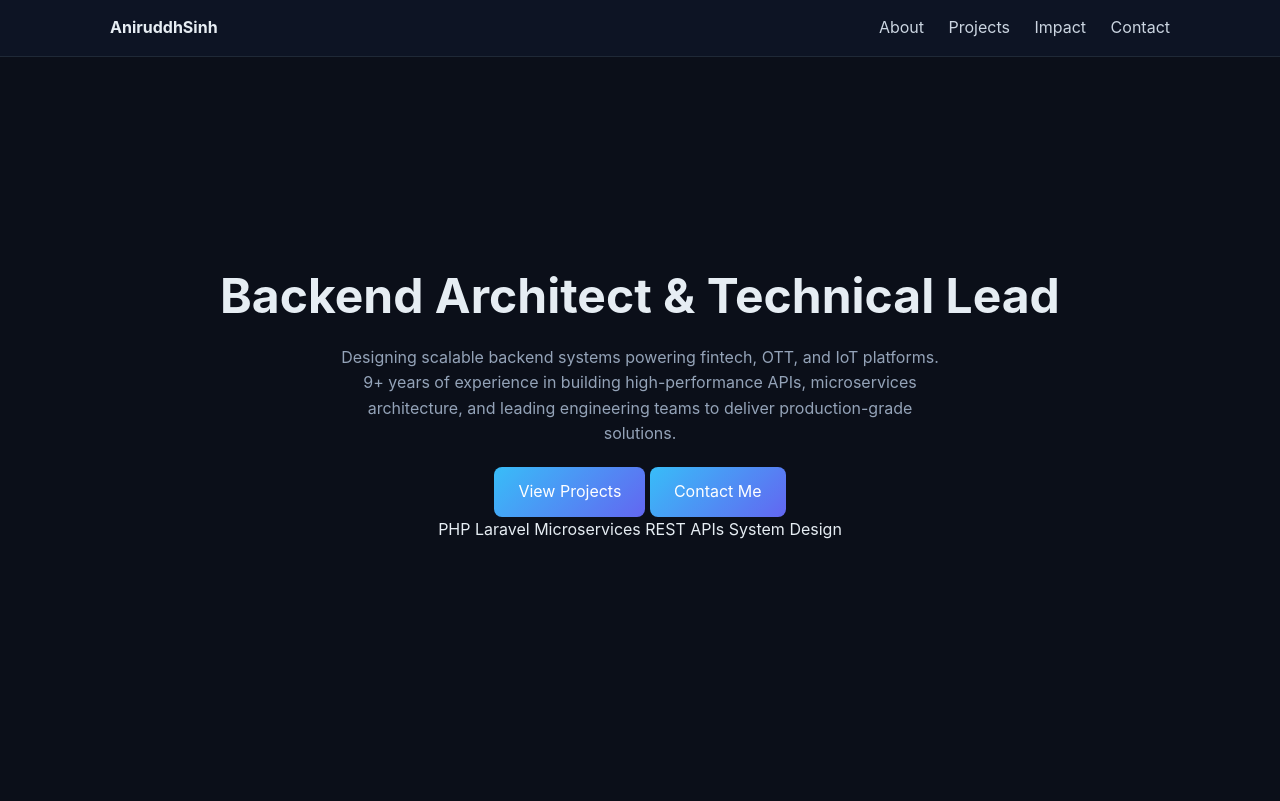
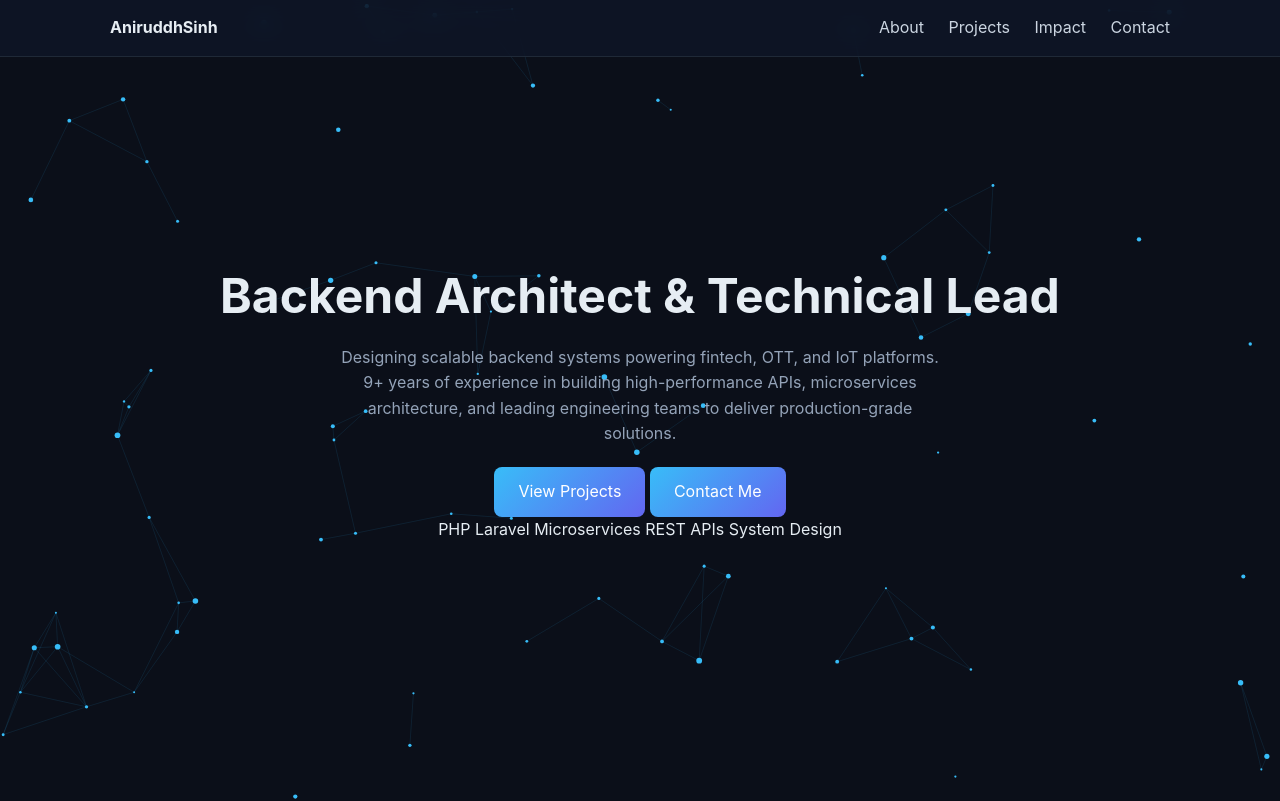
Before and after one commit to AniruddhSinh-Jadeja/portfolio, a plain HTML site: page index.html in a window 1280 px wide. Shown: the top 801 px of the page. Drawn offline with Linux system fonts and the light colour scheme.

Commit message:
Update index.html

```diff
--- a/index.html
+++ b/index.html
@@ -1,5 +1,6 @@
 <!DOCTYPE html>
 <html lang="en">
+
 <head>
 	<meta charset="UTF-8">
 	<meta name="viewport" content="width=device-width, initial-scale=1.0">
@@ -142,6 +143,20 @@ footer {
 			padding: 40px;
 			color: #94a3b8;
 		}
+
+		#particles {
+			position: absolute;
+			width: 100%;
+			height: 100%;
+			top: 0;
+			left: 0;
+			z-index: 0;
+		}
+
+		.hero-content {
+			position: relative;
+			z-index: 1;
+		}
 	</style>
 </head>
 
@@ -162,6 +177,9 @@ footer {
 
 	<!-- HERO -->
 	<div class="hero">
+
+		<!-- PARTICLE CANVAS -->
+		<canvas id="particles"></canvas>
 		<div class="hero-content">
 
 			<!-- NAME / ROLE -->
@@ -280,9 +298,14 @@ footer {
 			<!-- Beauty Marketplace -->
 			<div class="card">
 				<h3>Beauty Marketplace Platform</h3>
-      <p><b>Problem:</b> Service providers lacked a unified platform for bookings, promotions, and customer management.</p>
-      <p><b>Solution:</b> Built a Laravel-based marketplace with real-time booking, admin dashboard, and secure payment integration.</p>
-      <p><b>Impact:</b> Streamlined appointment handling and improved user experience for both vendors and customers.</p>
+				<p><b>Problem:</b> Service providers lacked a unified platform for bookings, promotions, and customer
+					management.</p>
+				<p><b>Solution:</b> Built a Laravel-based marketplace with real-time booking, admin dashboard, and
+					secure
+					payment integration.</p>
+				<p><b>Impact:</b> Streamlined appointment handling and improved user experience for both vendors and
+					customers.
+				</p>
 				<p><b>Tech:</b> Laravel, MySQL, Mobile Apps</p>
 			</div>
 
@@ -290,7 +313,8 @@ footer {
 			<div class="card">
 				<h3>Global Payment Transfer App</h3>
 				<p><b>Problem:</b> Complex and insecure international money transfers.</p>
-      <p><b>Solution:</b> Developed a wallet-based system with secure transactions and multi-payment integrations.</p>
+				<p><b>Solution:</b> Developed a wallet-based system with secure transactions and multi-payment
+					integrations.</p>
 				<p><b>Impact:</b> Enabled seamless domestic & international transfers with improved reliability.</p>
 				<p><b>Tech:</b> Core PHP, Authorize.Net, Firebase</p>
 			</div>
@@ -299,7 +323,8 @@ footer {
 			<div class="card">
 				<h3>Smart Ring Health Platform</h3>
 				<p><b>Problem:</b> Real-time health data tracking and synchronization challenges.</p>
-      <p><b>Solution:</b> Designed APIs for wearable integration handling heart rate, sleep & activity tracking.</p>
+				<p><b>Solution:</b> Designed APIs for wearable integration handling heart rate, sleep & activity
+					tracking.</p>
 				<p><b>Impact:</b> Delivered accurate real-time insights improving user health monitoring experience.</p>
 				<p><b>Tech:</b> Laravel, IoT Integration</p>
 			</div>
@@ -317,7 +342,8 @@ footer {
 			<div class="card">
 				<h3>On-Demand Service Platform</h3>
 				<p><b>Problem:</b> Difficulty finding trusted local service providers.</p>
-      <p><b>Solution:</b> Created a platform connecting users with verified professionals and real-time chat.</p>
+				<p><b>Solution:</b> Created a platform connecting users with verified professionals and real-time chat.
+				</p>
 				<p><b>Impact:</b> Faster service discovery and improved service efficiency.</p>
 				<p><b>Tech:</b> CodeIgniter, Firebase</p>
 			</div>
@@ -431,5 +457,89 @@ footer {
 		© 2026 AniruddhSinh J
 	</footer>
 
+	<script>
+		const canvas = document.getElementById("particles");
+		const ctx = canvas.getContext("2d");
+
+		let particlesArray = [];
+
+		canvas.width = window.innerWidth;
+		canvas.height = window.innerHeight;
+
+		window.addEventListener("resize", () => {
+			canvas.width = window.innerWidth;
+			canvas.height = window.innerHeight;
+		});
+
+		class Particle {
+			constructor() {
+				this.x = Math.random() * canvas.width;
+				this.y = Math.random() * canvas.height;
+				this.size = Math.random() * 2 + 1;
+				this.speedX = Math.random() * 0.5 - 0.25;
+				this.speedY = Math.random() * 0.5 - 0.25;
+			}
+
+			update() {
+				this.x += this.speedX;
+				this.y += this.speedY;
+
+				if (this.x > canvas.width) this.x = 0;
+				if (this.x < 0) this.x = canvas.width;
+				if (this.y > canvas.height) this.y = 0;
+				if (this.y < 0) this.y = canvas.height;
+			}
+
+			draw() {
+				ctx.fillStyle = "#38bdf8";
+				ctx.beginPath();
+				ctx.arc(this.x, this.y, this.size, 0, Math.PI * 2);
+				ctx.fill();
+			}
+		}
+
+		function init() {
+			particlesArray = [];
+			for (let i = 0; i < 80; i++) {
+				particlesArray.push(new Particle());
+			}
+		}
+
+		function connect() {
+			for (let a = 0; a < particlesArray.length; a++) {
+				for (let b = a; b < particlesArray.length; b++) {
+					let dx = particlesArray[a].x - particlesArray[b].x;
+					let dy = particlesArray[a].y - particlesArray[b].y;
+					let distance = dx * dx + dy * dy;
+
+					if (distance < 10000) {
+						ctx.strokeStyle = "rgba(56,189,248,0.1)";
+						ctx.lineWidth = 1;
+						ctx.beginPath();
+						ctx.moveTo(particlesArray[a].x, particlesArray[a].y);
+						ctx.lineTo(particlesArray[b].x, particlesArray[b].y);
+						ctx.stroke();
+					}
+				}
+			}
+		}
+
+		function animate() {
+			ctx.clearRect(0, 0, canvas.width, canvas.height);
+
+			for (let i = 0; i < particlesArray.length; i++) {
+				particlesArray[i].update();
+				particlesArray[i].draw();
+			}
+
+			connect();
+			requestAnimationFrame(animate);
+		}
+
+		init();
+		animate();
+	</script>
+
 </body>
+
 </html>
```
Lines whose indentation alone changed are shown as unchanged.
